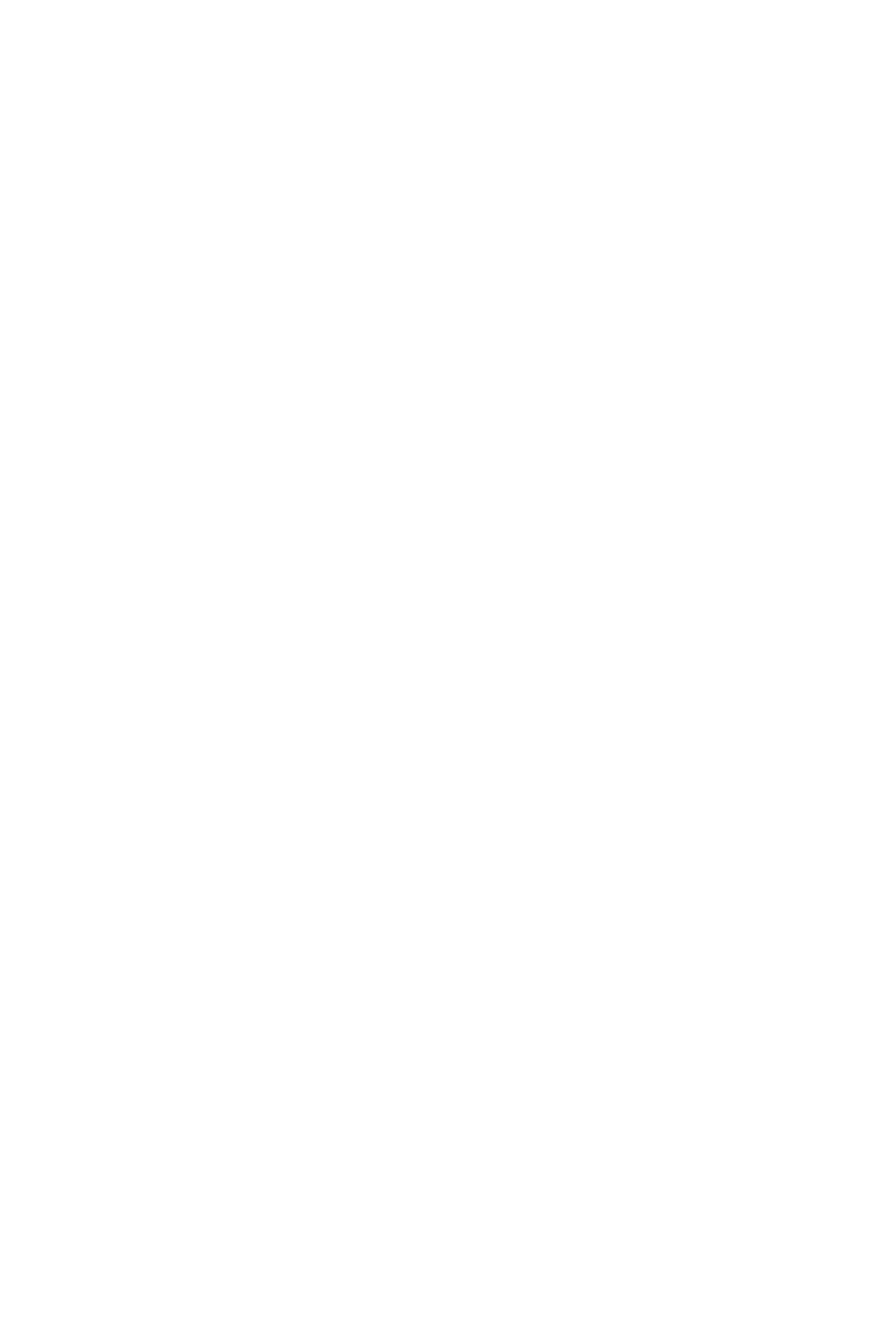
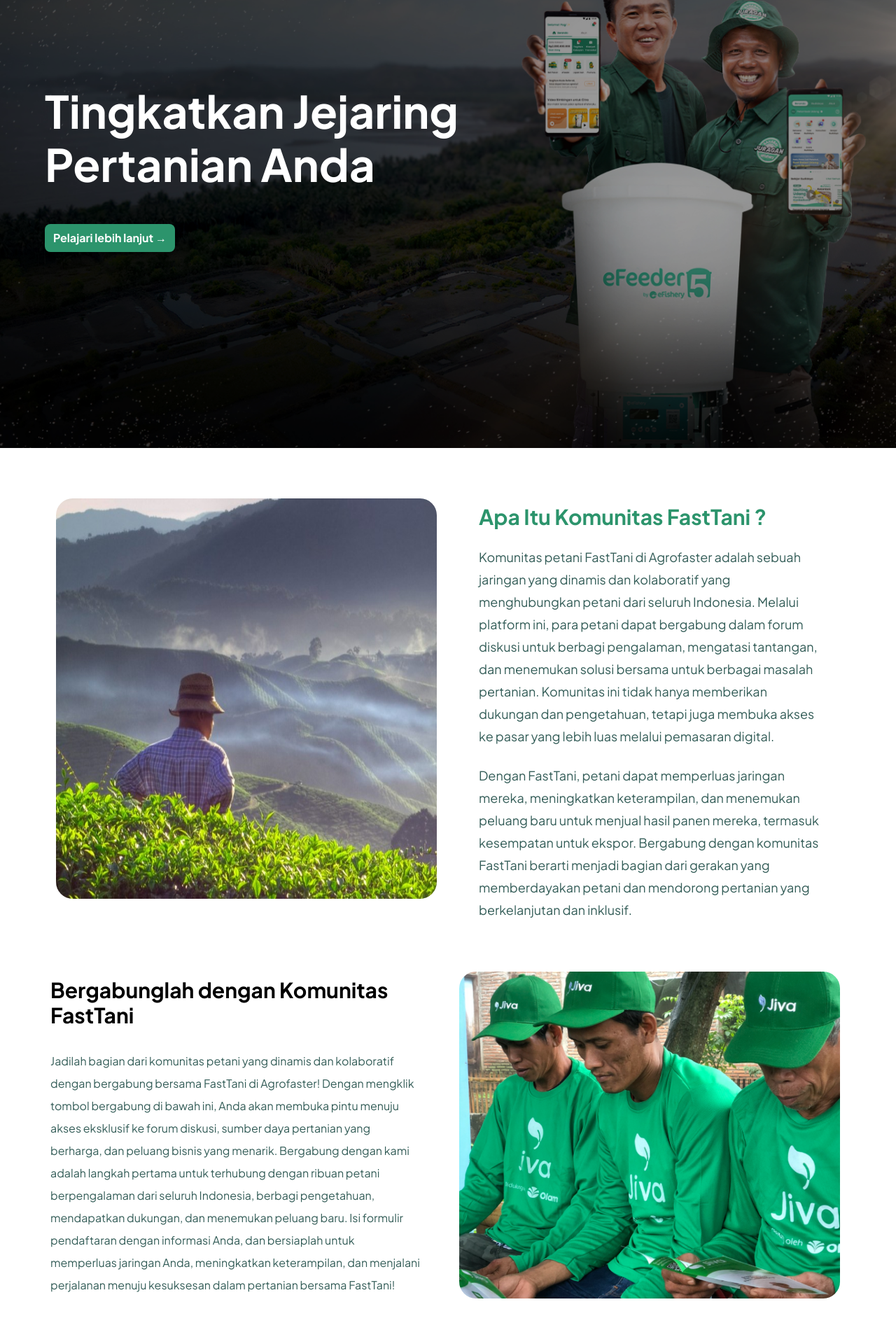
Before and after one commit to AbdanulIkhlas/agrofaster, a React (Vite) app: page /komunitas in a window 1280 px wide. Shown: the part 160-2080 px from the top of the page at 70% size. Before the commit the page ends 800 px from the top, so only its background shows below. Built offline with nearby package versions, Linux system fonts and the light colour scheme.

Commit message:
memmbuat page komunitas

```diff
--- /dev/null
+++ b/src/components/layouts/Komunitas/KomunitasAbout.jsx
@@ -0,0 +1,86 @@
+const KomunitasAbout = () => {
+  return (
+    <div className="w-full font-jakartaSans mt-4 md:mt-0 md:px-12 lg:px-16">
+      {/* SECTION ABOUT US 1 */}
+      <section className="md:flex">
+        {/* image 1 */}
+        <div className="md:w-[50%] lg:px-4 lg:py-8 ">
+          <img
+            src="./images/about-us.jpg"
+            alt="About Us Image"
+            className="w-full h-full md:rounded-3xl"
+          />
+        </div>
+        {/* content 1 */}
+        <div className="px-2 md:w-[50%] lg:ps-7 lg:pt-10">
+          <h1
+            className="mt-10 text-primary font-bold text-2xl ps-4 md:mt-0 md:text-2xl
+          lg:text-3xl"
+          >
+            Apa Itu Komunitas FastTani ?
+          </h1>
+          <div
+            className="leading-6 text-sm text-[#00352ECC] px-4 md:pr-2 md:leading-6
+          lg:text-lg lg:leading-8 lg:pr-8"
+          >
+            <p className="mt-4 lg:mt-6">
+              Komunitas petani FastTani di Agrofaster adalah sebuah jaringan
+              yang dinamis dan kolaboratif yang menghubungkan petani dari
+              seluruh Indonesia. Melalui platform ini, para petani dapat
+              bergabung dalam forum diskusi untuk berbagi pengalaman, mengatasi
+              tantangan, dan menemukan solusi bersama untuk berbagai masalah
+              pertanian. Komunitas ini tidak hanya memberikan dukungan dan
+              pengetahuan, tetapi juga membuka akses ke pasar yang lebih luas
+              melalui pemasaran digital.
+            </p>
+            <p className="mt-4 lg:mt-6">
+              Dengan FastTani, petani dapat memperluas jaringan mereka,
+              meningkatkan keterampilan, dan menemukan peluang baru untuk
+              menjual hasil panen mereka, termasuk kesempatan untuk ekspor.
+              Bergabung dengan komunitas FastTani berarti menjadi bagian dari
+              gerakan yang memberdayakan petani dan mendorong pertanian yang
+              berkelanjutan dan inklusif.
+            </p>
+          </div>
+        </div>
+      </section>
+      {/* SECTION ABOUT US 2 */}
+      <section className="mt-10 md:flex md:flex-row-reverse">
+        {/* image 2 */}
+        <div className="md:w-[50%] md:py-10 lg:px-4 lg:py-8">
+          <img
+            src="./images/about-us-2.png"
+            alt="About Us Image"
+            className="w-full h-full md:rounded-3xl"
+          />
+        </div>
+        <div className="md:w-[50%] px-6 md:px-2">
+          <h1
+            className="mt-10 text-black font-bold text-2xl
+          lg:text-3xl"
+          >
+            Bergabunglah dengan Komunitas FastTani
+          </h1>
+          <p
+            className="leading-6 mt-4 lg:mt-8 text-sm text-[#00352ECC] md:pr-2 md:leading-6
+          lg:text-base lg:leading-8 lg:pr-8"
+          >
+            Jadilah bagian dari komunitas petani yang dinamis dan kolaboratif
+            dengan bergabung bersama FastTani di Agrofaster! Dengan mengklik
+            tombol bergabung di bawah ini, Anda akan membuka pintu menuju akses
+            eksklusif ke forum diskusi, sumber daya pertanian yang berharga, dan
+            peluang bisnis yang menarik. Bergabung dengan kami adalah langkah
+            pertama untuk terhubung dengan ribuan petani berpengalaman dari
+            seluruh Indonesia, berbagi pengetahuan, mendapatkan dukungan, dan
+            menemukan peluang baru. Isi formulir pendaftaran dengan informasi
+            Anda, dan bersiaplah untuk memperluas jaringan Anda, meningkatkan
+            keterampilan, dan menjalani perjalanan menuju kesuksesan dalam
+            pertanian bersama FastTani!
+          </p>
+        </div>
+      </section>
+    </div>
+  );
+};
+
+export default KomunitasAbout;
--- /dev/null
+++ b/src/components/layouts/Komunitas/KomunitasHome.jsx
@@ -0,0 +1,52 @@
+import { Link } from "react-router-dom";
+import ButtonCustom from "../../elements/buttonCustom";
+import { Link as LinkScroll } from "react-scroll";
+
+const KomunitasHome = () => {
+  return (
+    <div>
+      <section className="relative w-full flex flex-col justify-center items-start h-[780px] lg:h-[800px]">
+        <img
+          src="../../images/home-mobile.png"
+          alt="home"
+          className="block aspect-9/16 absolute z-0 w-full h-full md:hidden lg:hidden"
+        />
+        <img
+          src="../../images/home-medium.png"
+          alt="home"
+          className="hidden absolute z-0 w-full h-full md:block md:aspect-square lg:hidden"
+        />
+        <img
+          src="../../images/home-dekstop.png"
+          alt="home"
+          className="hidden absolute z-0 w-full h-full md:hidden lg:block "
+        />
+        <div className="absolute inset-0 bg-black opacity-40 text-gray"></div>
+        <div className="relative w-full px-4 flex flex-col justify-center items-start md:px-8 lg:px-16">
+          <h1
+            className="relative text-white text-2xl font-bold z-10
+          md:text-4xl lg:text-[64px] lg:leading-[76px]"
+          >
+            Tingkatkan Jejaring{" "}
+            <span className="mb-2">
+              <br />
+            </span>{" "}
+            Pertanian Anda
+          </h1>
+          <LinkScroll
+            className="mt-4 md:mt-8 lg:mt-12"
+            to="about"
+            smooth={true}
+            duration={1000}
+          >
+            <ButtonCustom customClass="relative z-10 bg-primary text-white duration-300 hover:shadow-primary hover:bg-silverTree">
+              Pelajari lebih lanjut →
+            </ButtonCustom>
+          </LinkScroll>
+        </div>
+      </section>
+    </div>
+  );
+};
+
+export default KomunitasHome;
--- a/src/pages/komunitas.jsx
+++ b/src/pages/komunitas.jsx
@@ -1,11 +1,27 @@
-// import PropTypes from 'prop-types'
+import Navbar from "../components/fragments/Navbar";
+import Footer from "../components/fragments/Footer";
+import KomunitasHome from "../components/layouts/Komunitas/KomunitasHome";
+import KomunitasAbout from "../components/layouts/Komunitas/KomunitasAbout";
 
 const Komunitas = () => {
   return (
-    <div>Komunitas</div>
-  )
-}
+    <div className="flex flex-col min-h-screen bg-white font-jakartaSans">
+      <Navbar />
+      <main className="w-full font-jakartaSans min-h-[1500px] pb-20">
+        {/* Section Home */}
+        <section>
+          <KomunitasHome />
+        </section>
+        {/* Section About */}
+        <section id="about" className="pt-10">
+          <KomunitasAbout />
+        </section>
+      </main>
+      <Footer />
+    </div>
+  );
+};
 
-Komunitas.propTypes = {}
+Komunitas.propTypes = {};
 
-export default Komunitas
+export default Komunitas;
```
